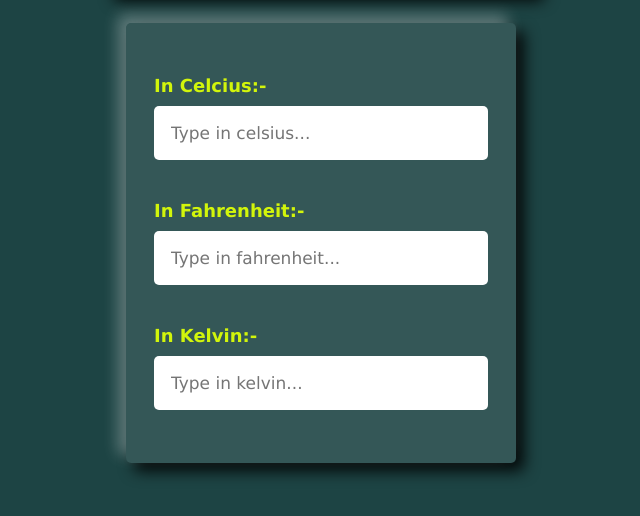
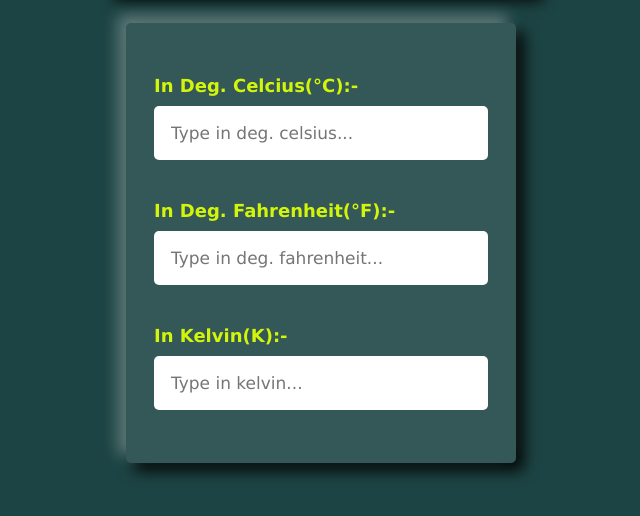
Before and after one commit to ErVarunGupta/Temperature-Converter, a plain HTML site: page index.html in a window 1280 px wide. Shown: the part 220-736 px from the top of the page, without its empty margins (319-959 px from the left). Drawn offline with Linux system fonts and the light colour scheme.

Commit message:
added index.html

```diff
--- a/index.html
+++ b/index.html
@@ -12,15 +12,15 @@
 
         <div class="teperature-change">
             <div class="celsius search-box">
-                <h3>In Celcius:-</h3>
-                <input type="number" class="celsius-input" placeholder="Type in celsius...">
+                <h3>In Deg. Celcius(°C):-</h3>
+                <input type="number" class="celsius-input" placeholder="Type in deg. celsius...">
             </div>
             <div class="fahrenheit search-box">
-                <h3>In Fahrenheit:-</h3>
-                <input type="number" class="fahrenheit-input" placeholder="Type in fahrenheit...">
+                <h3>In Deg. Fahrenheit(°F):-</h3>
+                <input type="number" class="fahrenheit-input" placeholder="Type in deg. fahrenheit...">
             </div>
             <div class="kelvin search-box">
-                <h3>In Kelvin:-</h3>
+                <h3>In Kelvin(K):-</h3>
                 <input type="number" class="kelvin-input" placeholder="Type in kelvin...">
             </div>
 
```
